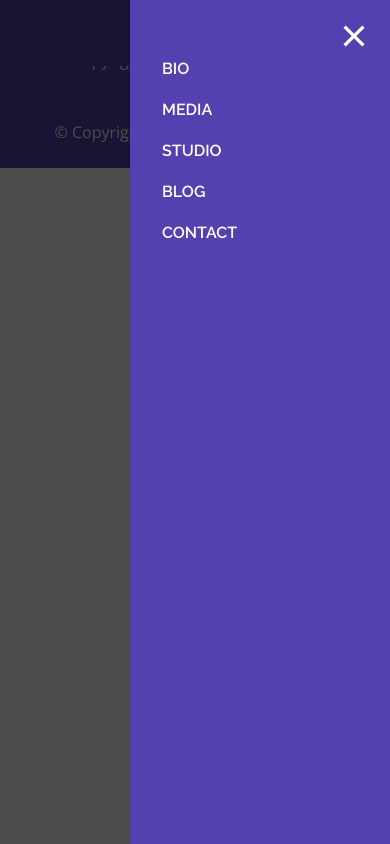
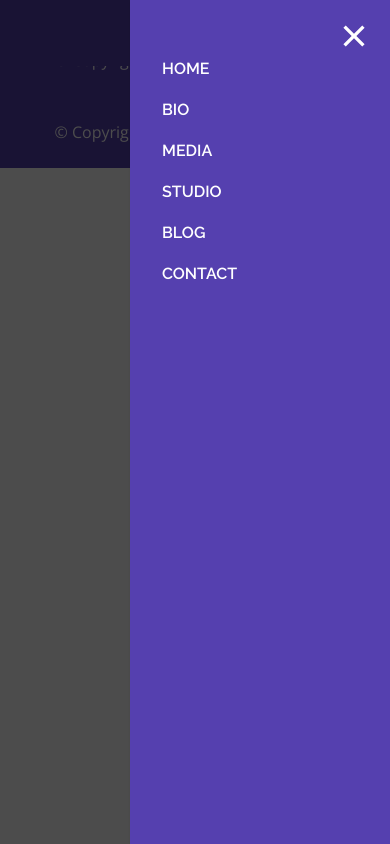
Before and after one commit to TMNTony/Cindy, a Vue app: page /Bells-Palsy in a window 390 px wide. Both pictures are taken after a click on the button 348 px from the left and 33 px from the top of the page. Built offline with nearby package versions, Linux system fonts and the light colour scheme.

Commit message:
Add home routing to mobile menu

```diff
--- a/src/components/Header.vue
+++ b/src/components/Header.vue
@@ -90,6 +90,13 @@
         </button>
 
         <ul class="mt-8 flex flex-col">
+          <li class="py-2">
+            <router-link :to="{name: 'home'}"
+                         class="cursor-pointer pt-0.5 font-header font-semibold uppercase text-white"
+            >Home
+            </router-link>
+          </li>
+
           <li class="py-2">
             <router-link :to="{name: 'bio'}"
                          class="cursor-pointer pt-0.5 font-header font-semibold uppercase text-white"
```
